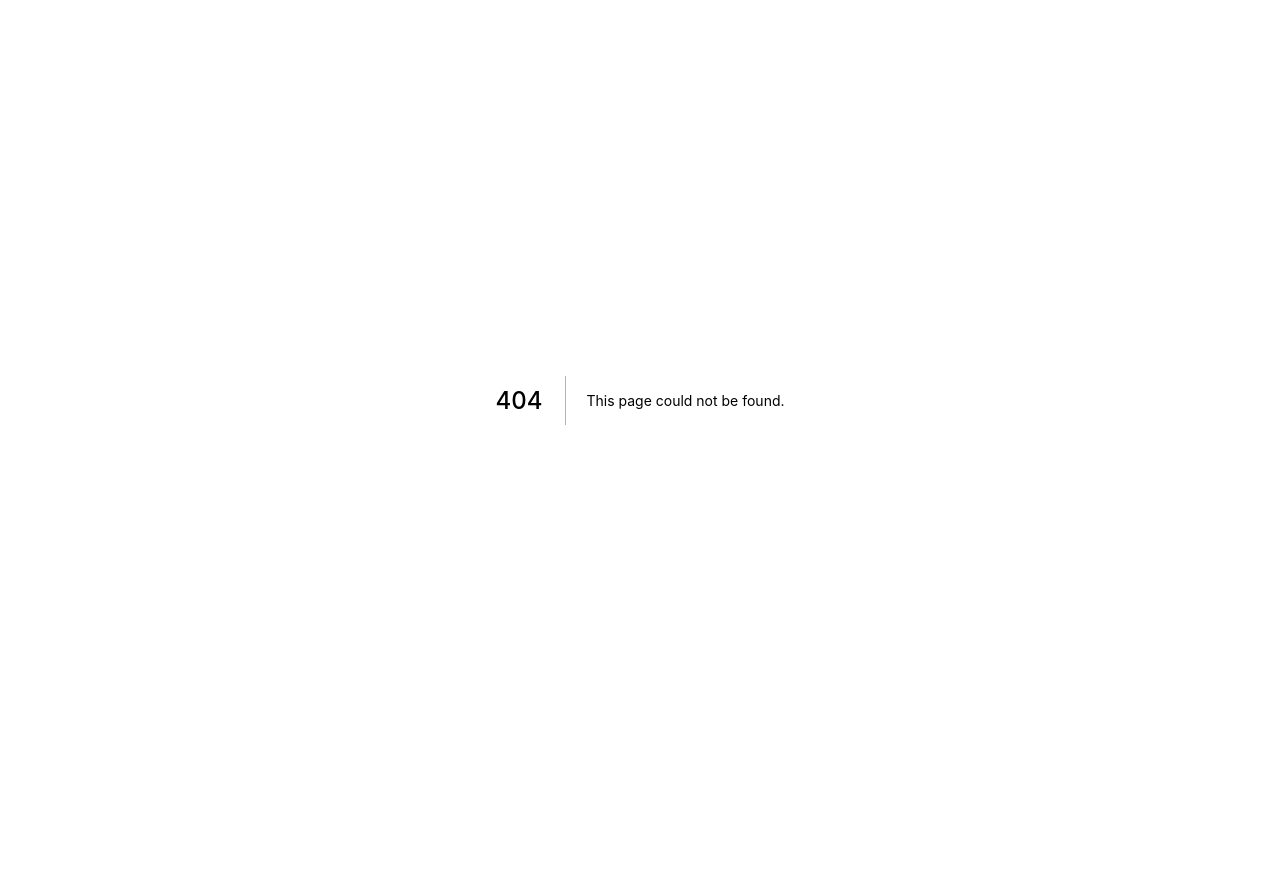
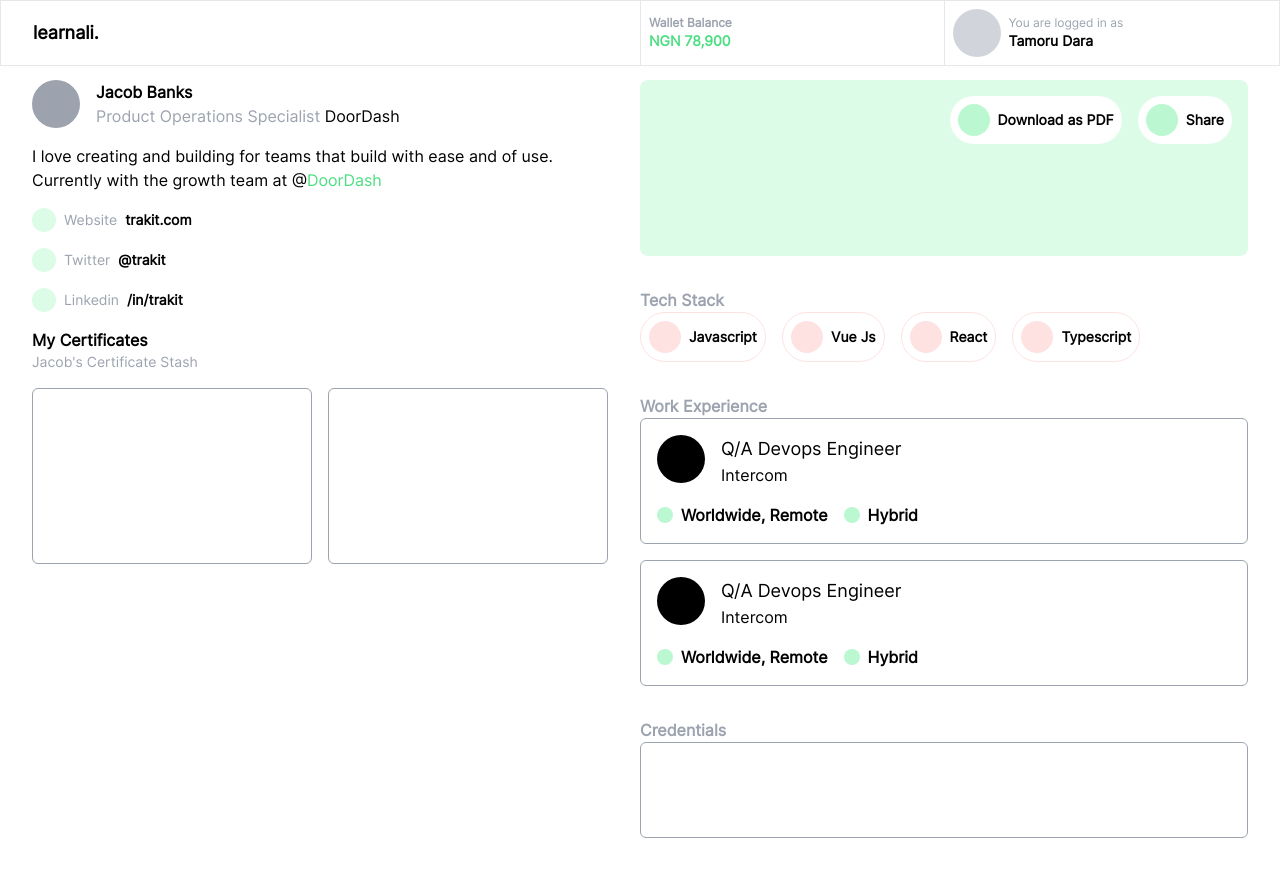
Before and after one commit to tobiadiks/edtech, a Next.js app: page /instructor/1/detail in a window 1280 px wide. Before the commit this address had no page. Before the commit the page ends 800 px from the top, so only its background shows below. Built offline with nearby package versions, Linux system fonts and the light colour scheme.

Commit message:
added instructor bio page, fixed and added components

```diff
--- a/components/cards/jobs.cards.tsx
+++ b/components/cards/jobs.cards.tsx
@@ -1,6 +1,6 @@
 const JobCard=()=>{
     return(
-<div className="border border-black rounded-md p-4">
+<div className="border border-gray-400 rounded-md p-4">
               <div className="flex">
                 <div className="h-12 w-12 bg-black rounded-full"></div>
                 <div className="ml-4">
--- a/pages/course/overview.tsx
+++ b/pages/course/overview.tsx
@@ -10,7 +10,7 @@ const CareerSummaryPage: NextPage = () => {
     return (
         <>
             <HeaderNavigation />
-            <div className="w-full font-inter min-h-screen lg:mt-16  mt-24 flex flex-col px-4 md:px-4 lg:px-8">
+            <div className="w-full font-inter min-h-screen lg:mt-16  mt-28 flex flex-col px-4 md:px-4 lg:px-8">
                 <div className="flex flex-col lg:flex-row  w-full mt-4">
                     <div className=" flex flex-col">
                         <div className="font-semibold text-black">
--- a/pages/dashboard/index.tsx
+++ b/pages/dashboard/index.tsx
@@ -23,7 +23,7 @@ const DashBoardPage: NextPage = () => {
   return (
     <>
       <HeaderNavigation />
-      <div className="w-full font-inter min-h-screen  mt-16 flex flex-col px-4 md:px-4 lg:px-8">
+      <div className="w-full font-inter min-h-screen mt-28 lg:mt-16 flex flex-col px-4 md:px-4 lg:px-8">
         {/* <div className="flex flex-col  w-full mt-4"> */}
         {/* <div className=" flex flex-col">
             <div className="font-semibold text-black">
--- /dev/null
+++ b/pages/instructor/[id]/detail.tsx
@@ -0,0 +1,131 @@
+import CourseCard from "@components/cards/courses.card"
+import JobCard from "@components/cards/jobs.cards"
+import HeaderNavigation from "@components/navigations/header.navigation"
+import type { NextPage } from "next"
+
+const InstructorMoreDetailPage: NextPage = () => {
+    return (
+        <>
+            <HeaderNavigation />
+            <div className="w-full font-inter min-h-screen  lg:mt-16 mt-28 flex flex-col px-4 md:px-4 lg:px-8">
+                <div className="flex flex-col mt-4 lg:flex-row">
+                    <div className="lg:w-1/2 w-full lg:pr-8">
+                        {/* instructor bio */}
+                        <div>
+                            <div className="flex">
+                                <div className="h-12 w-12 bg-gray-400 rounded-full"></div>
+                                <div className=" my-auto ml-4">
+                                    <div className="font-semibold">Jacob Banks</div>
+                                    <div className="text-gray-400">Product Operations Specialist <span className="text-black">DoorDash</span></div>
+                                </div>
+                            </div>
+
+
+
+                            <div className="my-4 font-medium">
+                                I love creating and building for teams that build with ease and of use. Currently with the growth team at @<span className="text-green-400">DoorDash</span>
+                            </div>
+
+                            <div className="  my-4 ">
+                                <div className=" grid gap-4 my-4 grid-cols-1 text-sm">
+                                    <div className="flex">
+                                        <div className="h-6 w-6 ring ring-white my-auto rounded-full bg-green-100"></div>
+                                        <div className=" ml-2 my-auto  w-fit flex">
+                                            <div className="text-gray-400 mr-2">Website</div>
+                                            <div className="font-semibold">trakit.com</div>
+                                        </div>
+                                    </div>
+
+                                    <div className="flex">
+                                        <div className="h-6 w-6 ring ring-white my-auto rounded-full bg-green-100"></div>
+                                        <div className=" ml-2 my-auto  w-fit flex">
+                                            <div className="text-gray-400 mr-2">Twitter</div>
+                                            <div className="font-semibold">@trakit</div>
+                                        </div>
+                                    </div>
+
+                                    <div className="flex">
+                                        <div className="h-6 w-6 ring ring-white my-auto rounded-full bg-green-100"></div>
+                                        <div className=" ml-2 my-auto  w-fit flex">
+                                            <div className="text-gray-400 mr-2">Linkedin</div>
+                                            <div className="font-semibold">/in/trakit</div>
+                                        </div>
+                                    </div>
+
+                                    {/* <div className="flex">
+                                        <div className="h-6 w-6 ring ring-white my-auto rounded-full bg-green-100"></div>
+                                        <div className=" ml-2  w-fit">
+                                            <div className="text-gray-400">Courses</div>
+                                            <div className="text-green-400">7 Courses</div>
+                                        </div>
+                                    </div> */}
+                                </div>
+                            </div>
+
+                            <div className="my-4">
+                                <div className="flex justify-between">
+                                    <div>
+                                        <div className="font-semibold">My Certificates</div>
+                                        <div className="text-sm text-gray-400">Jacob&apos;s Certificate Stash</div>
+                                    </div>
+                                    {/* <div className="font-semibold cursor-pointer text-green-400 my-auto">See all</div> */}
+                                </div>
+
+                                <div className="my-4 w-full grid grid-cols-1 gap-4 first-letter: md:grid-cols-2 lg:grid-cols-2 ">
+                                    <div className=" h-44 w-full border rounded-md border-gray-400"></div>
+                                    <div className=" h-44 w-full border rounded-md border-gray-400"></div>
+
+                                </div>
+                            </div>
+
+                        </div>
+
+
+
+                    </div>
+
+                    <div className="lg:w-1/2 w-full">
+                        <div className="my-0 relative h-44 bg-green-100 rounded-lg p-4">
+                            <div className="flex flex-wrap justify-end w-full gap-4">
+                                <div className="font-semibold bg-white p-2 rounded-full flex text-sm"><div className="h-8 w-8 bg-green-200 rounded-full my-auto mr-2"></div><div className="my-auto">Download as PDF</div></div>
+                                <div className="font-semibold bg-white p-2 rounded-full flex text-sm"><div className="h-8 w-8 bg-green-200 rounded-full my-auto mr-2"></div><div className="my-auto">Share</div></div>
+                            </div>
+                        </div>
+
+                        <div className="my-8">
+                            <div className="flex flex-col lg:flex-col">
+                                <div className=" text-gray-400 font-bold w-2/5">Tech Stack</div>
+                                <div className="flex flex-wrap mt-4 lg:mt-0 w-full gap-4">
+                                    <div className="font-semibold border border-red-100 bg-white p-2 rounded-full flex text-sm"><div className="h-8 w-8 bg-red-100 rounded-full my-auto mr-2"></div><div className="my-auto">Javascript</div></div>
+                                    <div className="font-semibold border border-red-100 bg-white p-2 rounded-full flex text-sm"><div className="h-8 w-8 bg-red-100 rounded-full my-auto mr-2"></div><div className="my-auto">Vue Js</div></div>
+                                    <div className="font-semibold border border-red-100 bg-white p-2 rounded-full flex text-sm"><div className="h-8 w-8 bg-red-100 rounded-full my-auto mr-2"></div><div className="my-auto">React</div></div>
+                                    <div className="font-semibold border border-red-100 bg-white p-2 rounded-full flex text-sm"><div className="h-8 w-8 bg-red-100 rounded-full my-auto mr-2"></div><div className="my-auto">Typescript</div></div>
+                                </div>
+                            </div>
+
+                            <div className="flex my-8 flex-col lg:flex-col">
+                                <div className=" text-gray-400 font-bold w-2/5">Work Experience</div>
+                                <div className="grid w-full gap-4 mt-4 lg:mt-0">
+                                    <JobCard/>
+                                    <JobCard/>
+                                </div>
+                            </div>
+
+                            <div className="flex my-8 flex-col lg:flex-col">
+                                <div className=" text-gray-400 font-bold w-2/5">Credentials</div>
+                                <div className="grid w-full gap-4 mt-4 lg:mt-0">
+                                    <div className="h-24 w-full border border-gray-400 rounded-md"></div>
+                                </div>
+                            </div>
+
+
+                        </div>
+
+
+                    </div>
+                </div>
+            </div>
+        </>
+    )
+}
+export default InstructorMoreDetailPage
--- a/pages/instructor/[id].tsx
+++ b/pages/instructor/[id]/index.tsx
@@ -6,7 +6,7 @@ const InstructorDetailPage: NextPage = () => {
     return (
         <>
             <HeaderNavigation />
-            <div className="w-full font-inter min-h-screen  mt-16 flex flex-col px-4 md:px-4 lg:px-8">
+            <div className="w-full font-inter min-h-screen  lg:mt-16 mt-28 flex flex-col px-4 md:px-4 lg:px-8">
                 <div className="flex flex-col mt-4 lg:flex-row">
                     <div className="lg:w-1/2 w-full lg:pr-8">
                         {/* instructor bio */}
@@ -132,9 +132,9 @@ const InstructorDetailPage: NextPage = () => {
                     </div>
 
                     <div className="lg:w-1/2 w-full">
-                    <div className="my-8">
+                    <div className="my-0">
                             <div className="flex justify-between">
-                                <div>
+                                <div className="w-3/5">
                                     <div className="font-semibold">Top Rated Courses</div>
                                     <div className="text-sm text-gray-400">These are the most enrolled courses by our commuinity</div>
                                 </div>
@@ -152,7 +152,7 @@ const InstructorDetailPage: NextPage = () => {
 
                         <div className="my-8">
                             <div className="flex justify-between">
-                                <div>
+                                <div className="w-3/5">
                                     <div className="font-semibold">Jacob&apos;s Courses</div>
                                     <div className="text-sm text-gray-400">These are courses you are currently enrolled in</div>
                                 </div>
--- a/pages/onboarding/summary.tsx
+++ b/pages/onboarding/summary.tsx
@@ -12,7 +12,7 @@ const CareerSummaryPage: NextPage = () => {
     return (
         <>
             <HeaderNavigation />
-            <div className="w-full font-inter min-h-screen lg:mt-16  mt-24 flex flex-col px-4 md:px-4 lg:px-8">
+            <div className="w-full font-inter min-h-screen lg:mt-16  mt-28 flex flex-col px-4 md:px-4 lg:px-8">
                 <div className="flex flex-col lg:flex-row  w-full mt-4">
                     <div className=" flex flex-col mx-auto text-center my-4">
                         <div className="font-semibold text-black">
@@ -32,7 +32,7 @@ const CareerSummaryPage: NextPage = () => {
                     {/* career summary card */}
                     <CareerPathSummaryCard/>
 
-                    <div className="w-full relative lg:w-2/3 gap-4 lg:h-screen overflow-y-auto space-y-4 lg:space-y-0 snap-y snap-mandatory lg:grid grid-cols-2 no-scrollbar   mx-auto">
+                    <div className="w-full relative lg:w-2/3 gap-4 lg:h-screen overflow-y-auto space-y-4 lg:space-y-0 snap-y snap-mandatory lg:grid grid-cols-2 no-scrollbar   mx-auto pb-8">
                         {/* card */}
                     <RecommendedPathCard active/>
                     <RecommendedPathCard/>
```
